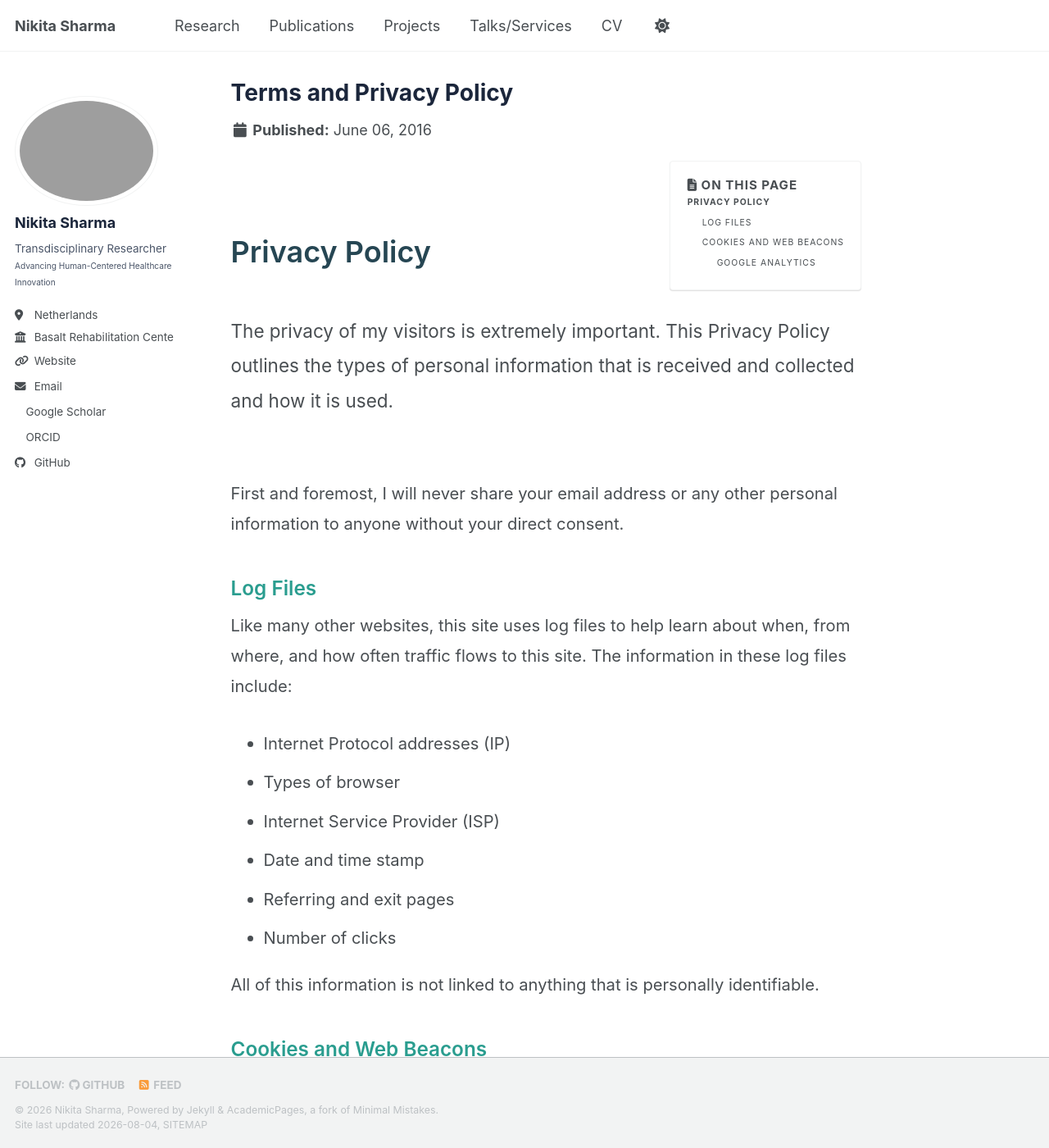
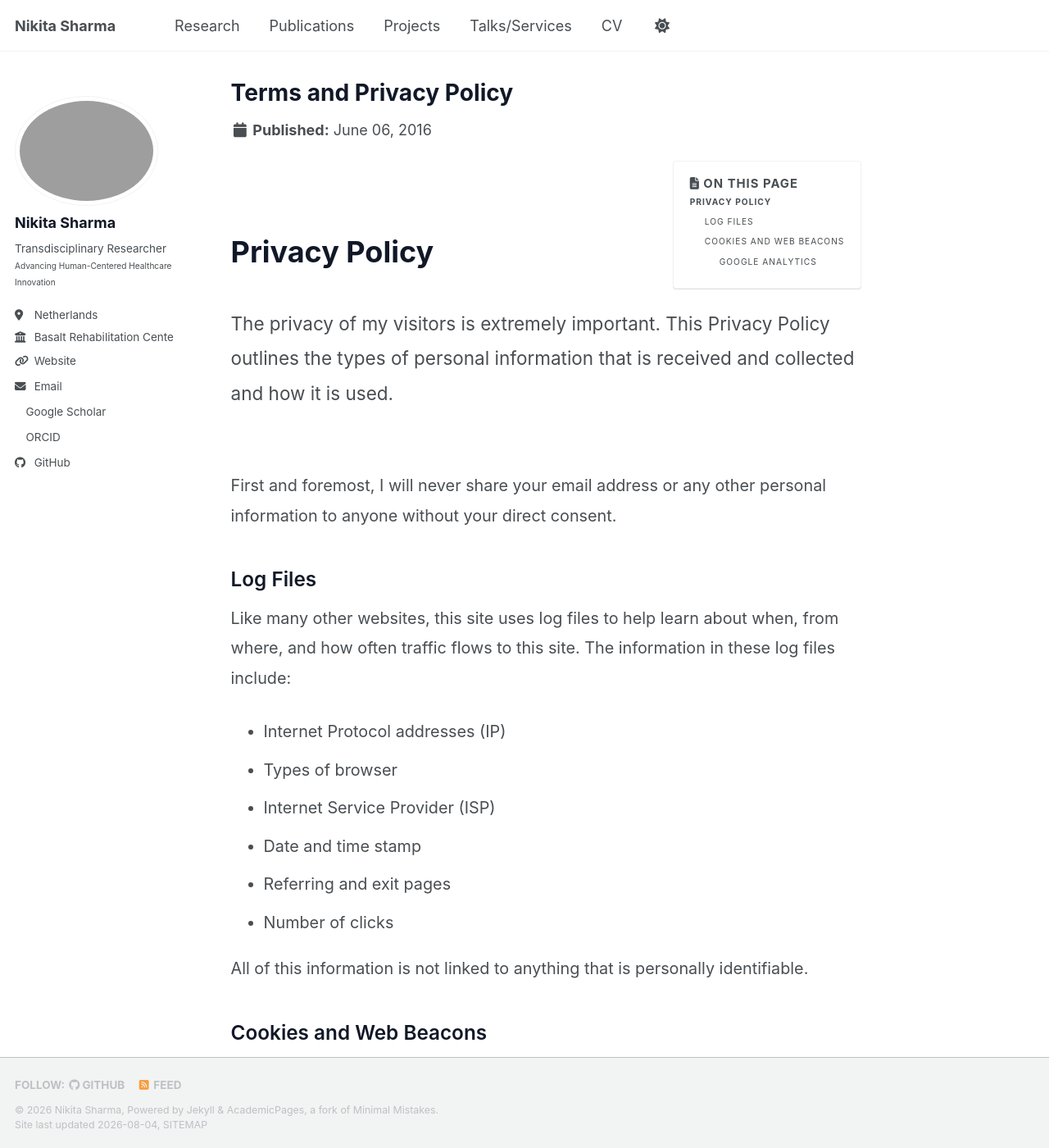
Before and after one commit to nikitasharma14/Portfolio, a Jekyll site: the page built from _pages/terms.md, in a window 1280 px wide and 1400 px high. Shown: the whole window at 82% size. Built offline with Jekyll 4.4.1, drawn with Linux system fonts in a browser that asks for light colours; a style sheet for code colours, icons or effects is not loaded.

Commit message:
Update _custom.scss

```diff
--- a/_sass/_custom.scss
+++ b/_sass/_custom.scss
@@ -1,136 +1,69 @@
 /* ==========================================
-   Custom Styling - Nikita Sharma Portfolio
+   Nikita Sharma Portfolio - Custom Styling
    ========================================== */
 
 
-/* ------------------------------------------
-   Main content typography
-   ------------------------------------------ */
+/* ---------- Typography ---------- */
 
 .page__content {
   max-width: 850px;
-  font-size: 1.12rem;
+  font-size: 1.1rem;
   line-height: 1.85;
 }
 
-
-/* Paragraph spacing */
-
 .page__content p {
-  margin-bottom: 1.8rem;
+  margin-bottom: 1.6rem;
 }
 
 
-/* ------------------------------------------
-   Sidebar
-   ------------------------------------------ */
+/* ---------- Headings ---------- */
 
-/* Name in sidebar */
+.page__content h1,
+.page__content h2,
+.page__content h3,
+.page__title,
 .author__name {
-  color: #1B263B !important;
+  color: #111827 !important;   /* Near black */
 }
 
-
-/* Sidebar bio */
-.author__bio {
-  color: #4A5568;
-}
-
-
-/* ------------------------------------------
-   Homepage title and headings
-   ------------------------------------------ */
-
-
-/* Main page title (if present) */
-
-.page__title {
-  color: #1B263B !important;
+.page__content h2 {
+  font-size: 2rem;
   font-weight: 700;
-}
-
-
-/* All section headings */
-
-.page__content h2 {
-  color: #264653 !important;
-  font-size: 2rem;
-  font-weight: 600;
   margin-top: 5rem;
   margin-bottom: 1.5rem;
   border-bottom: none;
 }
 
-
-/* Subsection headings */
-
 .page__content h3 {
-  color: #2A9D8F !important;
   font-size: 1.35rem;
   font-weight: 600;
   margin-top: 2.5rem;
+  margin-bottom: 0.8rem;
 }
 
 
-/* ------------------------------------------
-   Specific homepage sections
-   ------------------------------------------ */
+/* ---------- Sidebar ---------- */
 
-#research-vision {
-  color: #264653 !important;
-}
-
-#academic-background {
-  color: #264653 !important;
-}
-
-#current-role {
-  color: #264653 !important;
+.author__bio {
+  color: inherit;
 }
 
 
-#research-interests {
-  color: #264653 !important;
-}
-
-#collabrations {
-  color: #264653 !important;
-}
-
-
-
-/* ------------------------------------------
-   Links
-   ------------------------------------------ */
-
-.page__content a {
-  color: #2A9D8F;
-  text-decoration: none;
-}
-
-
-.page__content a:hover {
-  color: #264653;
-  text-decoration: underline;
-}
-
-
-/* ------------------------------------------
-   Hero introduction (first paragraph)
-   ------------------------------------------ */
+/* ---------- Hero paragraph ---------- */
 
 .page__content > p:first-of-type {
   font-size: 1.25rem;
   line-height: 1.9;
-  margin-top: 2rem;
   margin-bottom: 4rem;
 }
 
 
-/* ------------------------------------------
-   Better spacing between sections
-   ------------------------------------------ */
+/* ---------- Links ---------- */
 
-.page__content h2 + p {
-  margin-top: 0.5rem;
+.page__content a {
+  text-decoration: none;
 }
+
+.page__content a:hover {
+  text-decoration: underline;
+}
```
